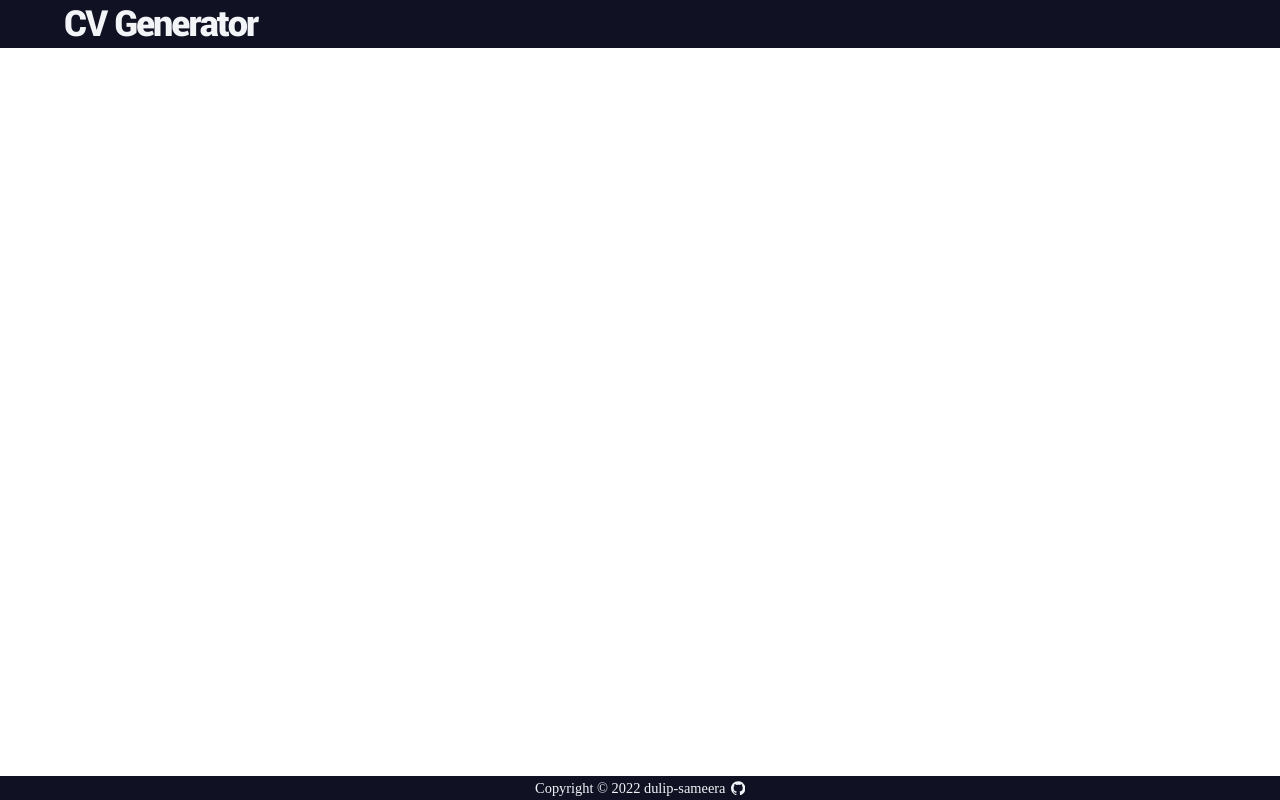
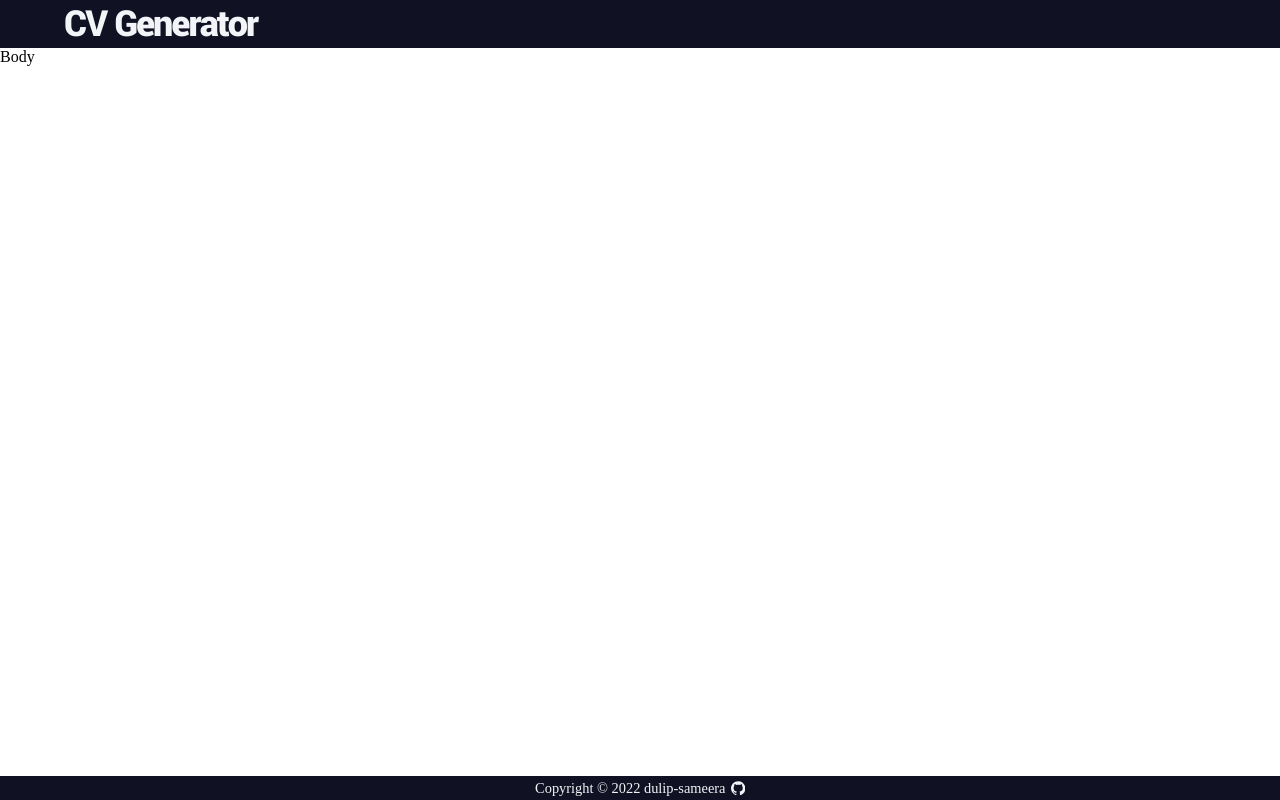
Before and after one commit to dulip-sameera/react-cv-generator, a React (Create React App) app: page / in a window 1280 px wide. Built offline with nearby package versions, Linux system fonts and the light colour scheme.

Commit message:
add body component

```diff
--- a/src/App.js
+++ b/src/App.js
@@ -1,5 +1,5 @@
 import React, { Component } from "react";
-import { Footer, Header } from "./components";
+import { Body, Footer, Header } from "./components";
 
 export class App extends Component {
   render() {
@@ -7,6 +7,7 @@ export class App extends Component {
       <>
         <Header />
         <Footer />
+        <Body />
       </>
     );
   }
```
